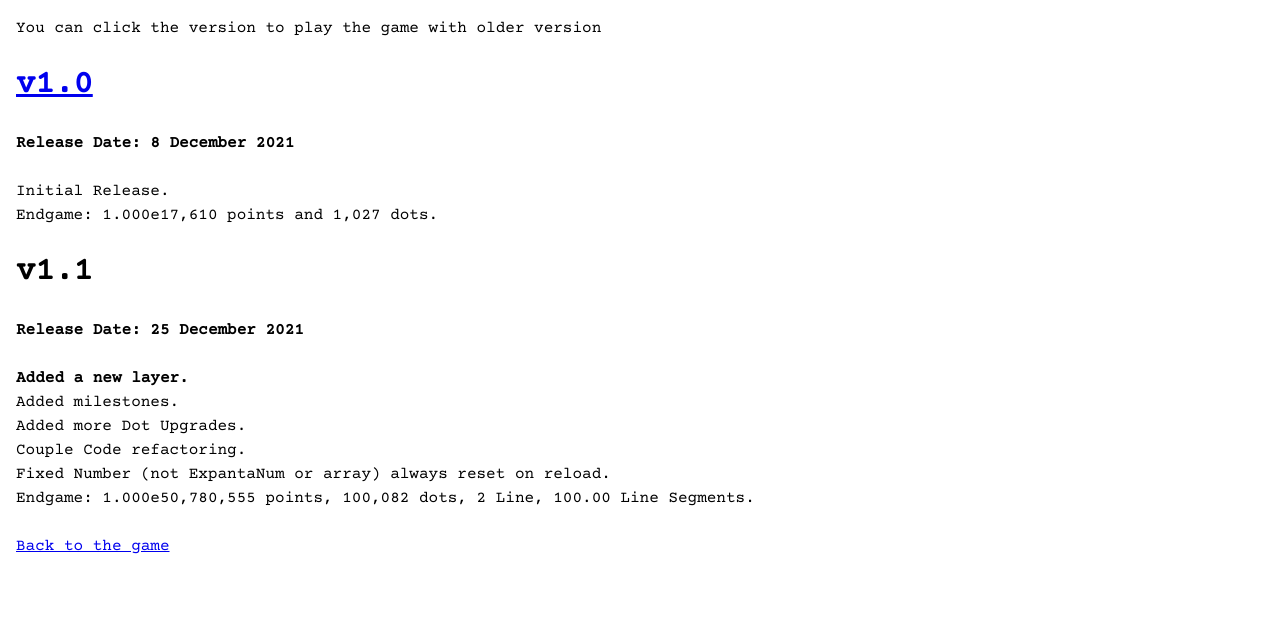
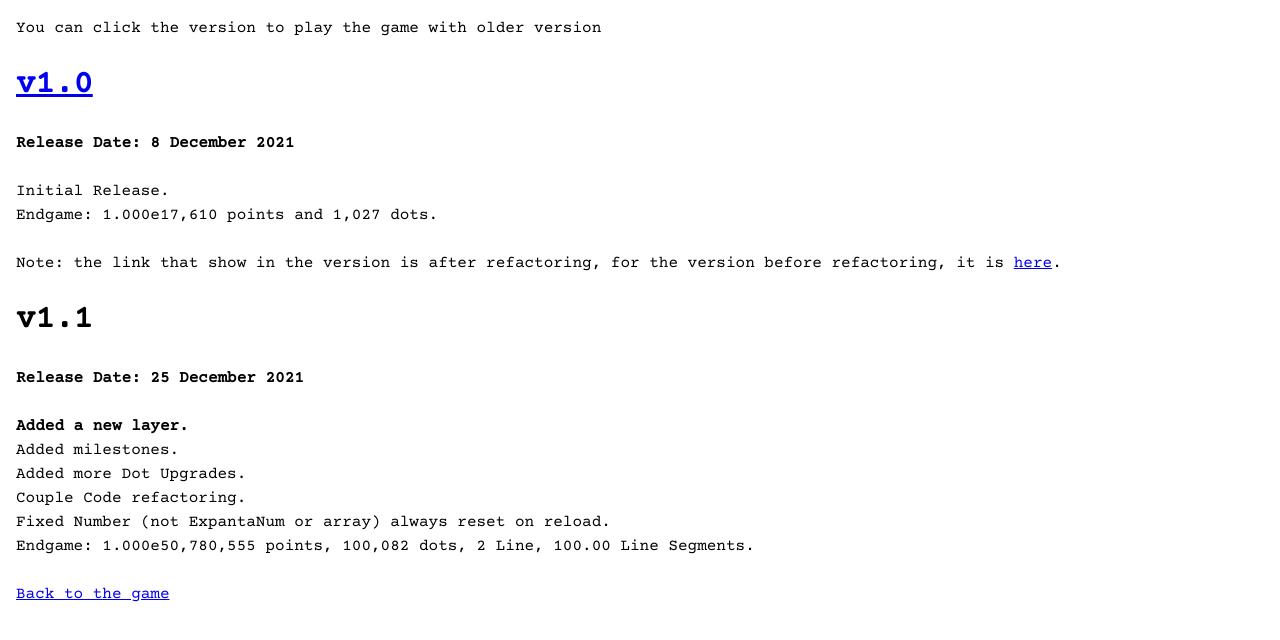
Before and after one commit to 1e1000000/dimensional-incremental, a plain HTML site: page changelog.html in a window 1280 px wide. Drawn offline with nearby package versions, Linux system fonts and the light colour scheme.

Commit message:
Update changelog.html

```diff
--- a/changelog.html
+++ b/changelog.html
@@ -20,7 +20,9 @@
     <h1><a href="https://raw.githack.com/1e1000000/dimensional-incremental/v1.0/">v1.0</a></h1>
     <b>Release Date: 8 December 2021</b><br><br>
     Initial Release.<br>
-    Endgame: 1.000e17,610 points and 1,027 dots.<br>
+    Endgame: 1.000e17,610 points and 1,027 dots.<br><br>
+
+    Note: the link that show in the version is after refactoring, for the version before refactoring, it is <a href="https://dimensional-incremental-v1.glitch.me/">here</a>.
     <h1>v1.1</h1>
     <b>Release Date: 25 December 2021</b><br><br>
     <b>Added a new layer.</b><br>
```
